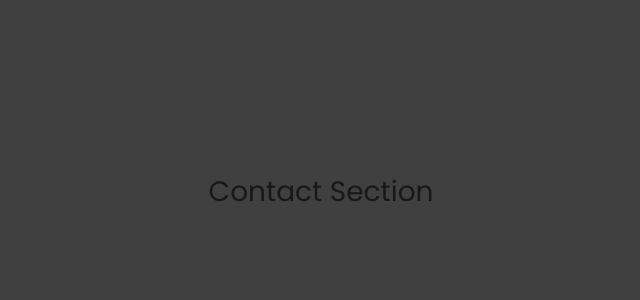
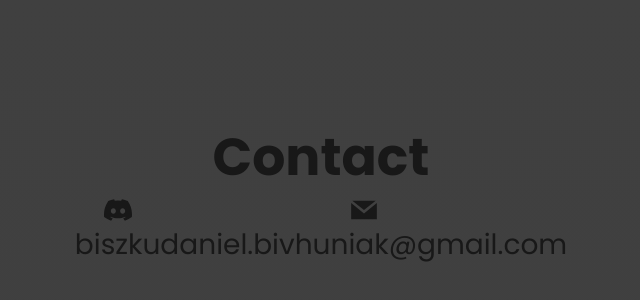
Before and after one commit to Biszku/Portfolio, a Next.js app: page / in a window 1280 px wide. Shown: the part 6608-6908 px from the top of the page, without its empty margins (319-959 px from the left). Built offline with nearby package versions, Linux system fonts and the light colour scheme.

Commit message:
code optimization

```diff
--- a/src/components/LandingPage/ContactSection/ContactSection.module.scss
+++ b/src/components/LandingPage/ContactSection/ContactSection.module.scss
@@ -1,6 +1,20 @@
 .container {
   height: 100svh;
-  display: grid;
-  place-items: center;
+  display: flex;
+  align-content: center;
+  justify-content: center;
   font-size: 2.8rem;
+  flex-wrap: wrap;
 }
+
+.header {
+  width: 100%;
+  text-align: center;
+  font-size: 5.2rem;
+}
+
+.box {
+  display: flex;
+  flex-direction: column;
+  align-items: center;
+}
--- a/src/components/LandingPage/ContactSection/ContactSection.tsx
+++ b/src/components/LandingPage/ContactSection/ContactSection.tsx
@@ -1,9 +1,18 @@
 import styles from "./ContactSection.module.scss";
-
+import { BsDiscord } from "react-icons/bs";
+import { GrMail } from "react-icons/gr";
 const ContactSection = () => {
   return (
     <section className={styles.container}>
-      <p>Contact Section</p>
+      <h3 className={styles.header}>Contact</h3>
+      <div className={styles.box}>
+        <BsDiscord />
+        <span>biszku</span>
+      </div>
+      <div className={styles.box}>
+        <GrMail />
+        <span>daniel.bivhuniak@gmail.com</span>
+      </div>
     </section>
   );
 };
--- a/src/components/LandingPage/ScrollingSection/ScrollingSection.tsx
+++ b/src/components/LandingPage/ScrollingSection/ScrollingSection.tsx
@@ -1,7 +1,7 @@
 "use client";
 import styles from "./ScrollingSection.module.scss";
 import { useRef } from "react";
-import { useScroll } from "framer-motion";
+import { AnimatePresence, useScroll } from "framer-motion";
 import Welcome from "./Sections/Welcome/Welcome";
 import AboutMe from "./Sections/AboutMe/AboutMe";
 import Projects from "./Sections/Projects/Projects";
--- a/src/components/LandingPage/ScrollingSection/Sections/Projects/Card/Card.tsx
+++ b/src/components/LandingPage/ScrollingSection/Sections/Projects/Card/Card.tsx
@@ -1,11 +1,11 @@
 import Image from "next/image";
 import styles from "./Card.module.scss";
-import { HiChevronRight } from "react-icons/hi";
 import { motion } from "framer-motion";
 import { IoLogoGithub } from "react-icons/io5";
 
 const Card = ({
   info,
+  numOfCard,
 }: {
   info: {
     name: string;
@@ -23,9 +23,30 @@ const Card = ({
     linkToLiveVersion: string;
     linkToGithub: string;
   };
+  numOfCard: number;
 }) => {
   return (
-    <div className={styles.container}>
+    <motion.div
+      initial={{ opacity: 0, x: 600 }}
+      animate={{
+        opacity: 1,
+        x: 0,
+        transition: {
+          delay: (numOfCard + 1) * 0.3,
+          type: "spring",
+          stiffness: 80,
+          damping: 10,
+        },
+      }}
+      exit={{
+        opacity: 0,
+        x: -600,
+        transition: {
+          type: "tween",
+        },
+      }}
+      className={styles.container}
+    >
       <div className={styles.imageContainer}>
         <Image
           src={info.image}
@@ -67,7 +88,7 @@ const Card = ({
           </motion.a>
         </div>
       </div>
-    </div>
+    </motion.div>
   );
 };
 
--- a/src/components/LandingPage/ScrollingSection/Sections/Projects/Projects.tsx
+++ b/src/components/LandingPage/ScrollingSection/Sections/Projects/Projects.tsx
@@ -71,14 +71,9 @@ const Projects = ({
   return (
     <AnimatePresence>
       {isDisplayed && (
-        <motion.article
-          initial={{ opacity: 0, x: 600 }}
-          animate={{ opacity: 1, x: 0, transition: { delay: 0.3 } }}
-          exit={{ opacity: 0, x: -600 }}
-          className={styles.container}
-        >
+        <motion.article className={styles.container}>
           {projectsInfo.map((project, index) => (
-            <Card key={index} info={project} />
+            <Card key={index} info={project} numOfCard={index} />
           ))}
         </motion.article>
       )}
```
